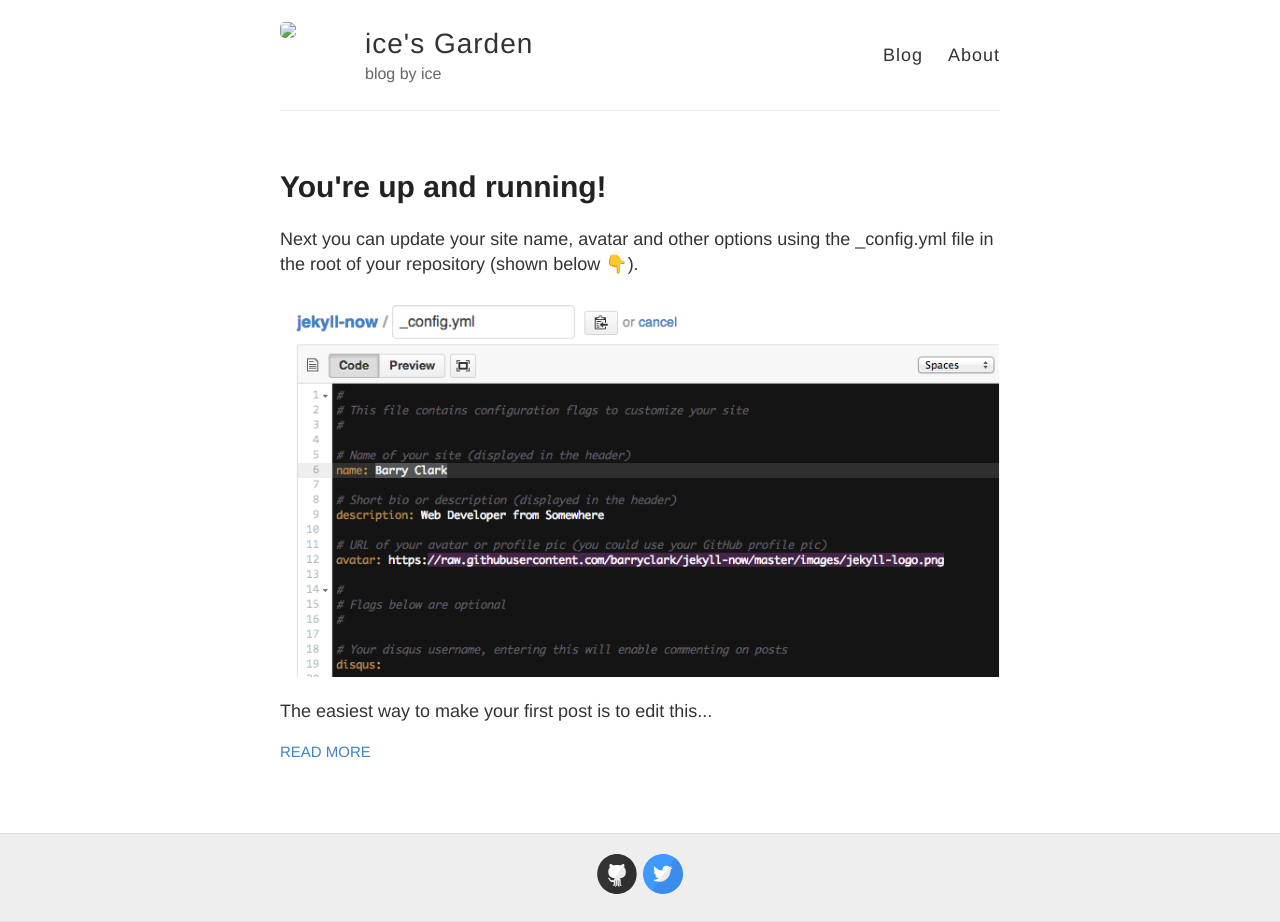
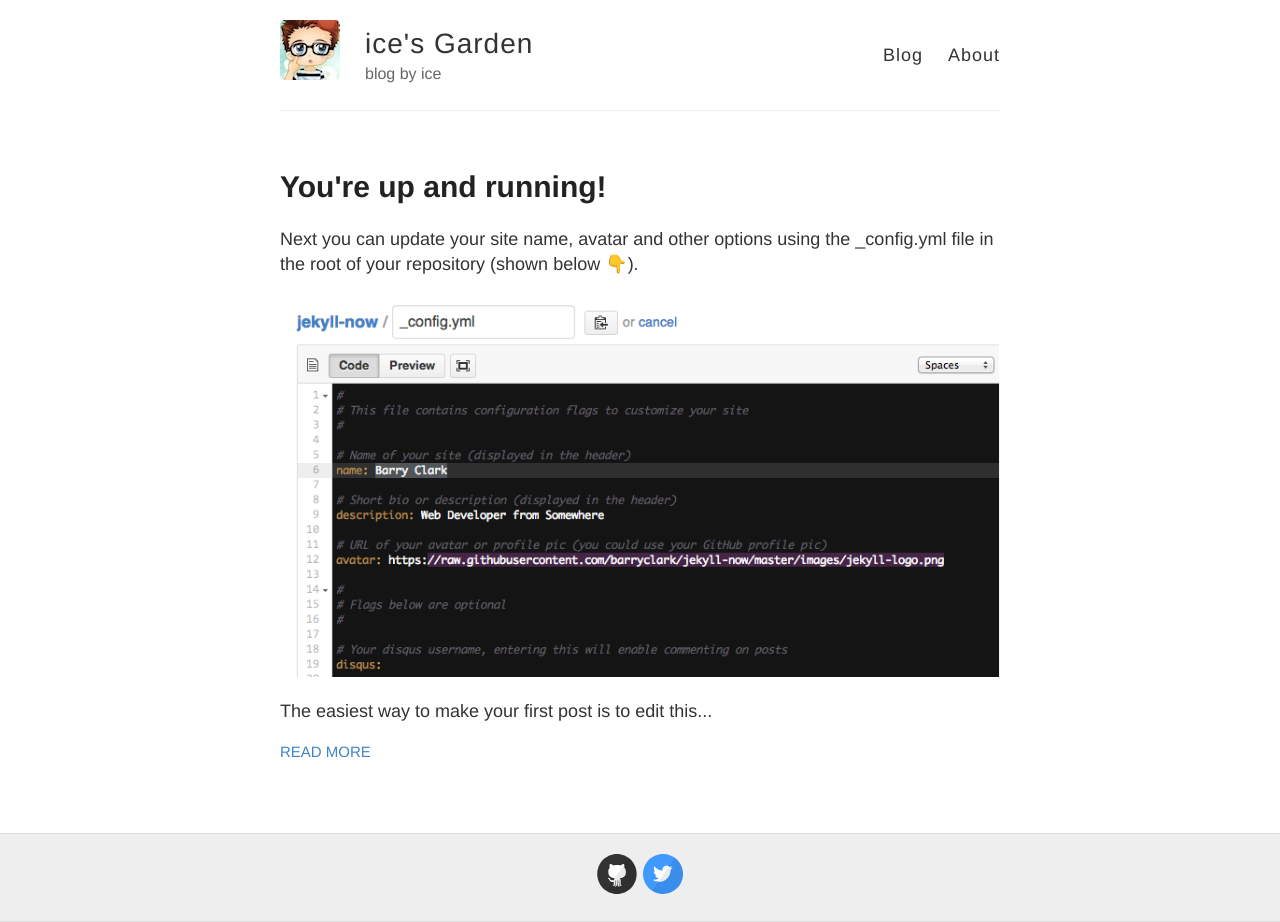
Before and after one commit to iceloveboa/iceloveboa.github.io, a Jekyll site: the page built from index.html, in a window 1280 px wide. Built offline with Jekyll 4.4.1, drawn with Linux system fonts in a browser that asks for light colours; emoji names are drawn with the system emoji font.

Commit message:
Update _config.yml

```diff
--- a/_config.yml
+++ b/_config.yml
@@ -9,7 +9,7 @@ name: ice's Garden
 description: blog by ice
 
 # URL of your avatar or profile pic (you could use your GitHub profile pic)
-avatar: iceloveboa.github.io/avatar.jpg
+avatar: http://iceloveboa.github.io/avatar.jpg
 
 #
 # Flags below are optional
```
